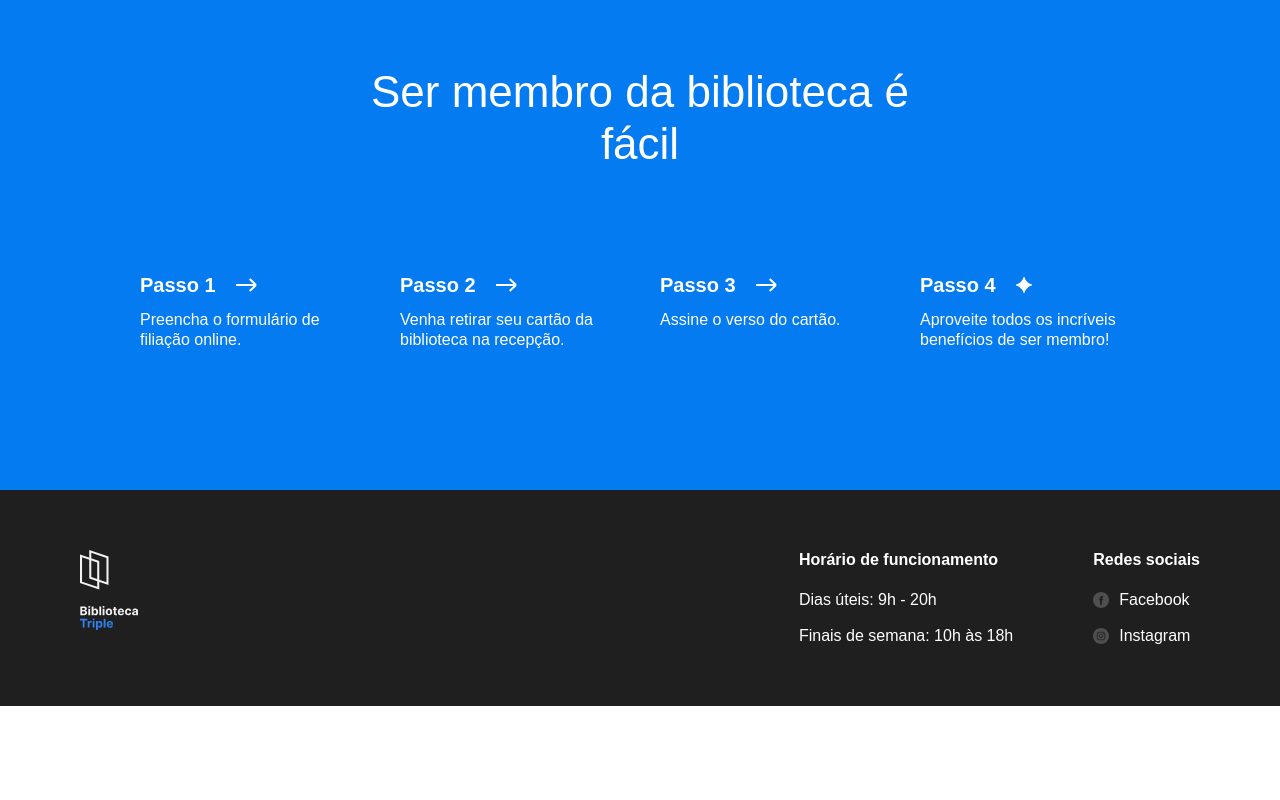
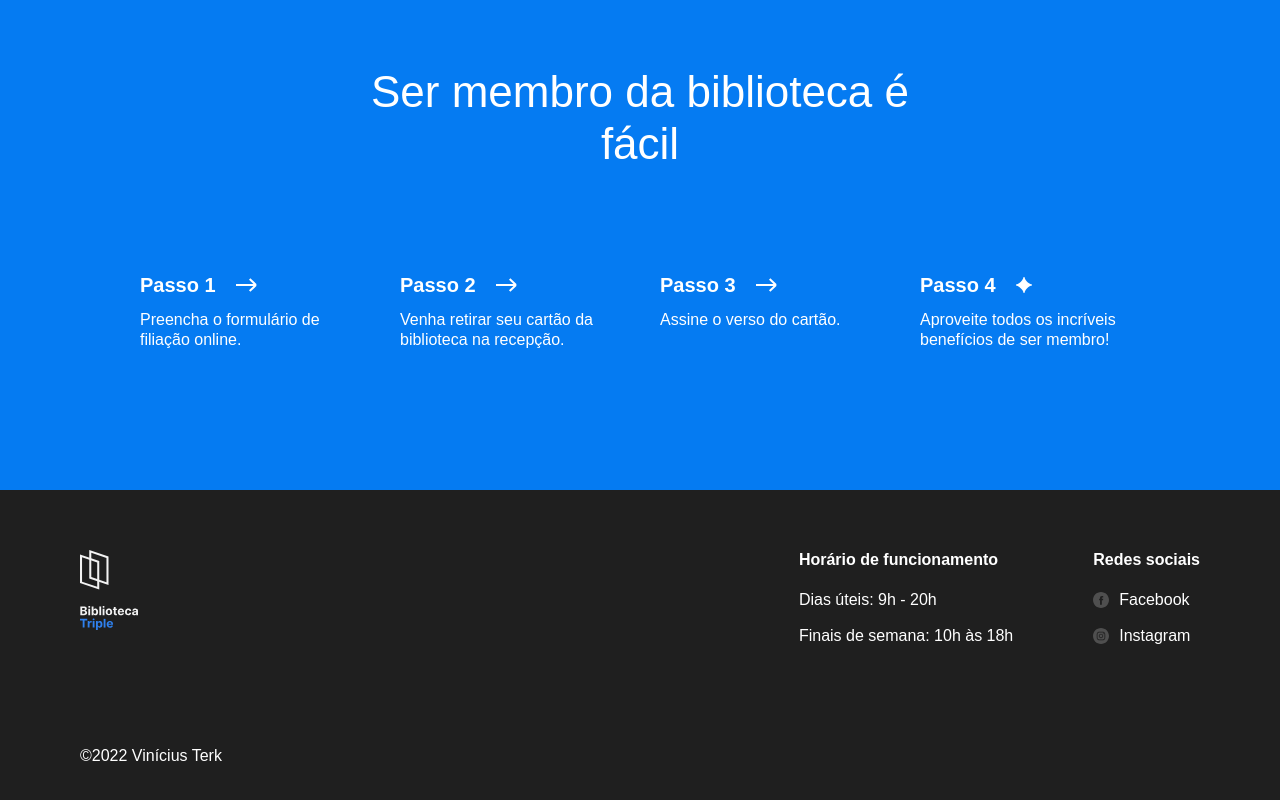
Before and after one commit to Viniterk/web_project_library, a plain HTML site: page index.html in a window 1280 px wide. Shown: the part 3024-3824 px from the top of the page. Before the commit the page ends 3730 px from the top, so only its background shows below. Drawn offline with Linux system fonts and the light colour scheme.

Commit message:
add copyright

```diff
--- a/index.html
+++ b/index.html
@@ -26,7 +26,7 @@
               <a class="nav__link" href="#events">Eventos</a>
             </li>
             <li>
-              <a class="nav__link">Seja um membro</a>
+              <a class="nav__link" href="#member">Seja um membro</a>
             </li>
             <li>
               <a class="nav__link">Contatos</a>
@@ -263,7 +263,7 @@
   </ul>
 </section>
       </main>
-      <footer class="footer">
+      <footer class="footer" id="member">
         <div class="footer__columns">
         <div class="footer__column footer__logo"><img src="images/logo_white.svg" alt="biblioteca"></div>
 
@@ -282,6 +282,7 @@
           </ul>
           </div>
           </div>
+          <p class="footer__copyright">©2022 Vinícius Terk</p>
       </footer>
     </div>
   </body>
--- a/styles/style.css
+++ b/styles/style.css
@@ -395,4 +395,5 @@
 }
 
 .footer__copyright {
+  margin-top: 100px;
 }
```
